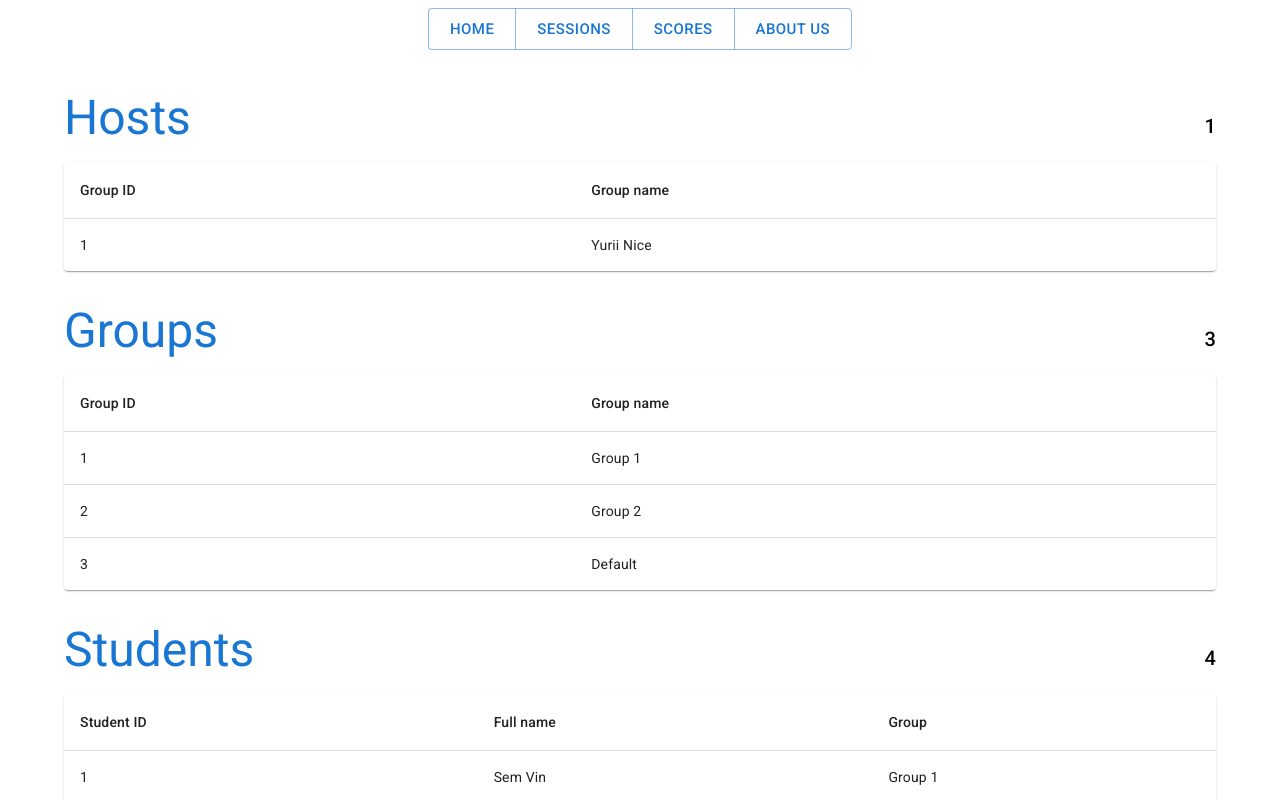
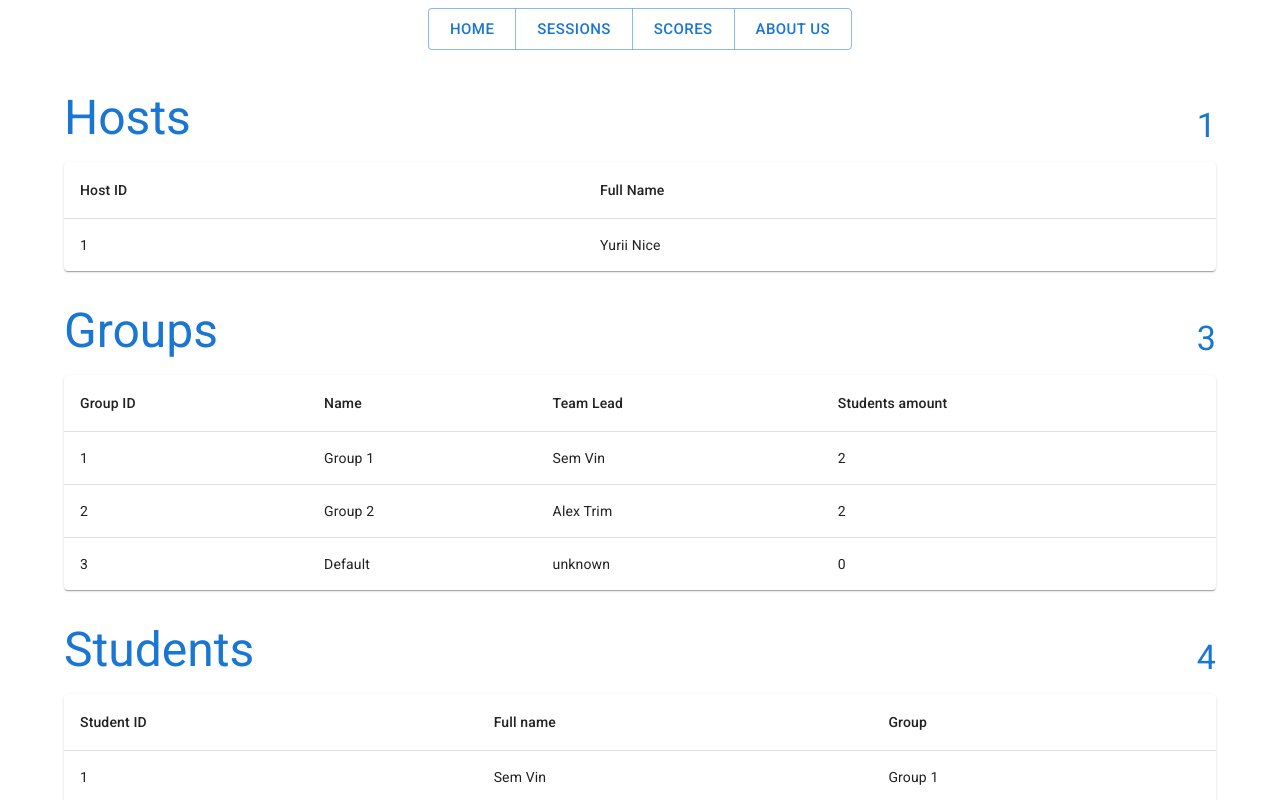
Before and after one commit to Wiggmund/QuizMates-Client, a React (Create React App) app: page / in a window 1280 px wide. Shown: the top 800 px of the page. Built offline with nearby package versions, Linux system fonts and the light colour scheme.

Commit message:
Change models

```diff
--- a/src/App.tsx
+++ b/src/App.tsx
@@ -1,5 +1,4 @@
 import React from "react";
-import { GroupsTable, HostsTable, StudentsListTable } from "./components";
 import Home from "./pages/Home/Home";
 
 type Props = {};
--- a/src/components/GroupsTable/GroupsTable.tsx
+++ b/src/components/GroupsTable/GroupsTable.tsx
@@ -1,5 +1,5 @@
 import React from "react";
-import { groupSource } from "../../data";
+import { groupSource, studentsSource } from "../../data";
 import {
   Paper,
   Table,
@@ -9,20 +9,34 @@ import {
   TableHead,
   TableRow,
 } from "@mui/material";
+import { StudentsMap } from "../../model/Student";
 
 type Props = {};
 
 const GroupsTable = (props: Props) => {
   const groups = groupSource.slice();
+  const students = studentsSource.slice();
+  const studentsMap: StudentsMap = {};
+  students.forEach((st) => {
+    studentsMap[st.id] = st;
+  });
 
   const groupsRowsHeaders = (
     <TableRow>
       <TableCell align="left">Group ID</TableCell>
-      <TableCell align="left">Group name</TableCell>
+      <TableCell align="left">Name</TableCell>
+      <TableCell align="left">Team Lead</TableCell>
+      <TableCell align="left">Students amount</TableCell>
     </TableRow>
   );
 
-  const groupsRows = groups.map((group) => (
+  const groupsRows = groups.map((group) => {
+    const teamLead = studentsMap[group.teamLead];
+    const fullName = teamLead
+      ? `${teamLead.firstName} ${teamLead.lastName}`
+      : "unknown";
+
+    return (
       <TableRow
         hover
         key={group.id}
@@ -32,8 +46,11 @@ const GroupsTable = (props: Props) => {
         <TableCell component="th" scope="row">
           {group.name}
         </TableCell>
+        <TableCell align="left">{fullName}</TableCell>
+        <TableCell align="left">{group.studentsCount}</TableCell>
       </TableRow>
-  ));
+    );
+  });
 
   return (
     <TableContainer component={Paper}>
--- a/src/components/HostsTable/HostsTable.tsx
+++ b/src/components/HostsTable/HostsTable.tsx
@@ -17,8 +17,8 @@ const HostsTable = (props: Props) => {
 
   const hostsRowsHeaders = (
     <TableRow>
-      <TableCell align="left">Group ID</TableCell>
-      <TableCell align="left">Group name</TableCell>
+      <TableCell align="left">Host ID</TableCell>
+      <TableCell align="left">Full Name</TableCell>
     </TableRow>
   );
 
--- a/src/data.ts
+++ b/src/data.ts
@@ -31,14 +31,23 @@ export const groupSource: Group[] = [
   {
     id: 1,
     name: "Group 1",
+    teamLead: 1,
+    studentsCount: studentsSource.filter((student) => student.group_id === 1)
+      .length,
   },
   {
     id: 2,
     name: "Group 2",
+    teamLead: 3,
+    studentsCount: studentsSource.filter((student) => student.group_id === 2)
+      .length,
   },
   {
     id: 3,
     name: "Default",
+    teamLead: -1,
+    studentsCount: studentsSource.filter((student) => student.group_id === 3)
+      .length,
   },
 ];
 
--- a/src/model/Student.ts
+++ b/src/model/Student.ts
@@ -7,6 +7,10 @@ export interface Student {
   group_id: number;
 }
 
-export interface StudentWithGroup extends Student {
+export type StudentWithGroup = Omit<Student, "group_id"> & {
   group: Group;
+};
+
+export interface StudentsMap {
+  [key: string]: Student;
 }
--- a/src/pages/Home/Home.tsx
+++ b/src/pages/Home/Home.tsx
@@ -34,7 +34,7 @@ const Home = (props: Props) => {
             <Typography variant="h3" color="primary" mb={2}>
               Hosts
             </Typography>
-            <Typography variant="h6" color="initial">
+            <Typography variant="h4" color="primary">
               {hostsAmount}
             </Typography>
           </SimpleContainer>
@@ -45,7 +45,7 @@ const Home = (props: Props) => {
             <Typography variant="h3" color="primary" mb={2}>
               Groups
             </Typography>
-            <Typography variant="h6" color="initial">
+            <Typography variant="h4" color="primary">
               {groupsAmount}
             </Typography>
           </SimpleContainer>
@@ -56,7 +56,7 @@ const Home = (props: Props) => {
             <Typography variant="h3" color="primary" mb={2}>
               Students
             </Typography>
-            <Typography variant="h6" color="initial">
+            <Typography variant="h4" color="primary">
               {studentsAmount}
             </Typography>
           </SimpleContainer>
```
Also changed, not shown: src/model/Group.ts (+6 -2 lines). Lines whose indentation alone changed are shown as unchanged.
